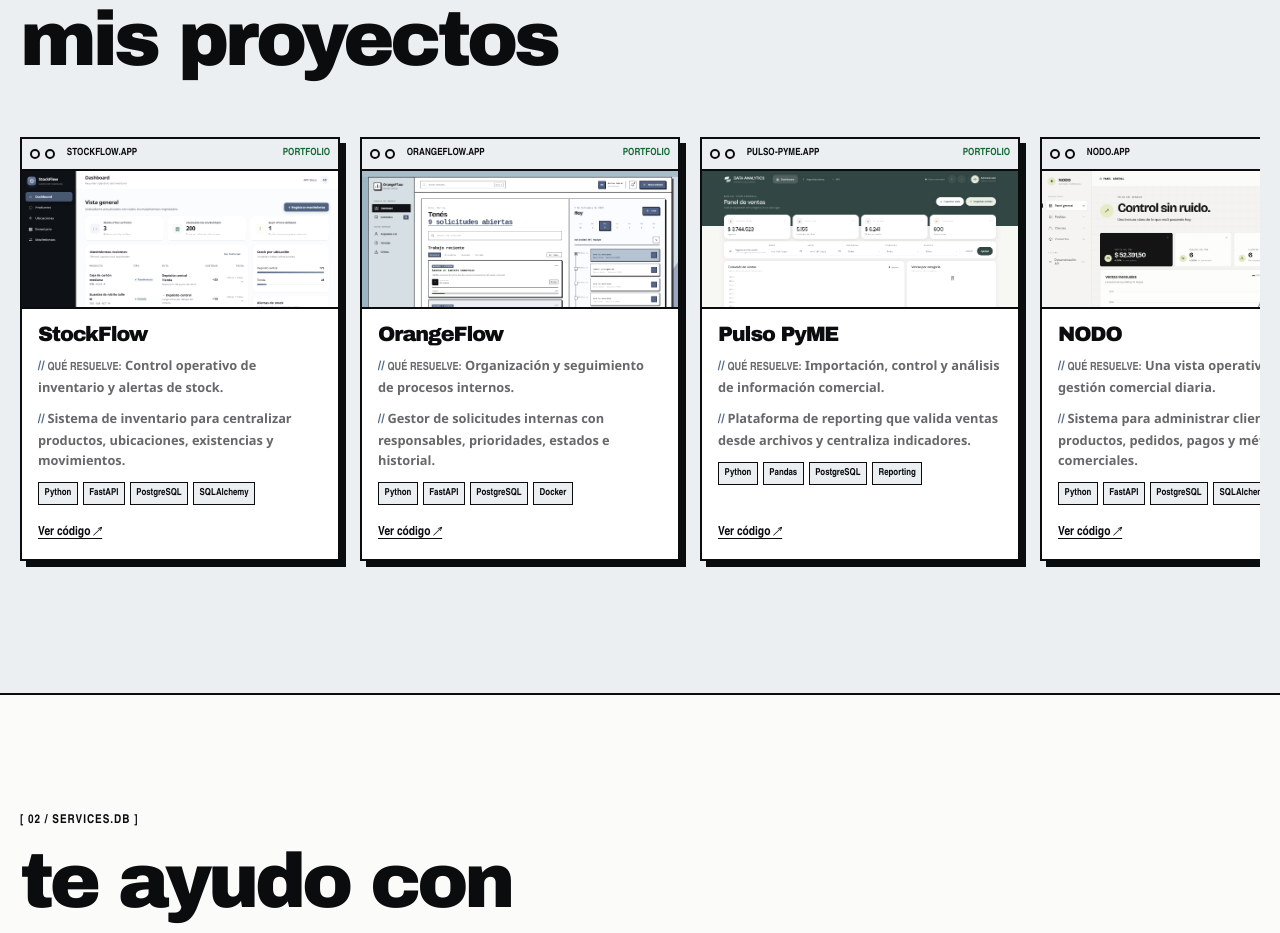
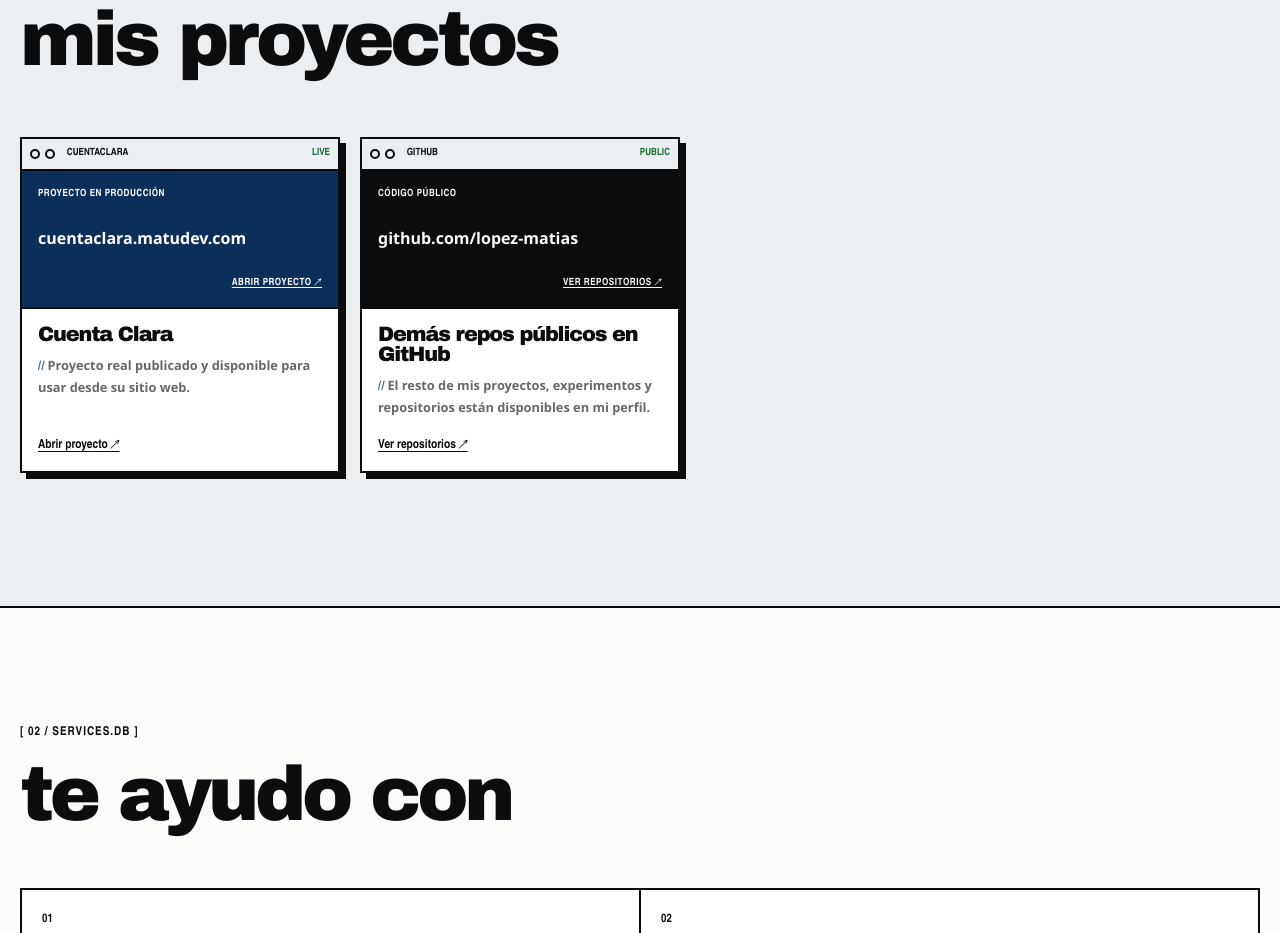
Before and after one commit to lopez-matias/personal_landing, a website: page index.html in a window 1280 px wide. Shown: the part 947-1880 px from the top of the page. Drawn offline with Linux system fonts and the light colour scheme.

Commit message:
cambios a medias, seccion proyectos

```diff
--- a/assets/css/system.css
+++ b/assets/css/system.css
@@ -539,11 +539,10 @@ h3 {
 
 .projects-grid {
   display: grid;
-  grid-auto-flow: column;
-  grid-auto-columns: 320px;
+  grid-template-columns: repeat(2, minmax(0, 320px));
   justify-content: start;
   gap: 1.25rem;
-  overflow-x: auto;
+  overflow-x: visible;
   padding: 0.25rem 0.4rem 1.1rem 0;
   scroll-snap-type: x mandatory;
   scrollbar-color: var(--ink) var(--panel);
@@ -571,16 +570,51 @@ h3 {
   background: #d8d8d2;
 }
 
-.project-shot img {
-  width: 100%;
-  height: 100%;
-  object-fit: cover;
-  object-position: top left;
-  filter: saturate(0.25) contrast(1.05);
+.project-link-preview {
+  display: flex;
+  flex-direction: column;
+  justify-content: space-between;
+  gap: 0.8rem;
+  padding: 1rem;
+  color: var(--paper);
+  text-decoration: none;
 }
 
-.project-shot:hover img {
-  filter: saturate(1) contrast(1);
+.project-link-preview--production {
+  background: var(--accent);
+  color: var(--on-accent);
+}
+
+.project-link-preview--github {
+  background: var(--ink);
+}
+
+.project-link-preview strong {
+  max-width: 100%;
+  overflow-wrap: anywhere;
+  font-size: 1rem;
+  line-height: 1.1;
+}
+
+.project-preview-kicker,
+.project-preview-action {
+  font-family: var(--mono);
+  font-size: 0.62rem;
+  font-weight: 900;
+  letter-spacing: 0.05em;
+  text-transform: uppercase;
+}
+
+.project-preview-action {
+  align-self: flex-end;
+  text-decoration: underline;
+  text-underline-offset: 0.25em;
+}
+
+.project-link-preview:hover,
+.project-link-preview:focus-visible {
+  background: var(--paper);
+  color: var(--ink);
 }
 
 .project-body {
@@ -593,21 +627,13 @@ h3 {
 
 .project-heading {
   display: grid;
-  grid-template-columns: minmax(0, 1fr) minmax(100px, 0.65fr);
+  grid-template-columns: 1fr;
   gap: 0.7rem;
   align-items: start;
 }
 
-.project-heading span,
 .project-body > p {
   color: var(--muted);
-}
-
-.project-heading span {
-  font-family: var(--mono);
-  font-size: 0.62rem;
-  font-weight: 800;
-  text-transform: uppercase;
 }
 
 .project-body > p {
@@ -620,52 +646,12 @@ h3 {
   -webkit-line-clamp: 3;
 }
 
-.project-body > .project-problem {
-  color: var(--ink);
-  -webkit-line-clamp: 2;
-}
-
-.project-problem strong {
-  font-family: var(--mono);
-  font-size: 0.7rem;
-  text-transform: uppercase;
-}
-
 .project-heading h3 {
   font-size: 1.3rem;
 }
 
-.project-window .tag-list {
-  gap: 0.3rem;
-}
-
-.project-window .tag-list li {
-  padding: 0.2rem 0.35rem;
-  font-size: 0.6rem;
-}
-
 .project-status {
   color: var(--success);
-}
-
-.tag-list,
-.about-pillars {
-  display: flex;
-  flex-wrap: wrap;
-  gap: 0.4rem;
-  margin: 0;
-  padding: 0;
-  list-style: none;
-}
-
-.tag-list li,
-.about-pillars li {
-  border: 1.5px solid var(--ink);
-  background: var(--panel);
-  padding: 0.3rem 0.5rem;
-  font-family: var(--mono);
-  font-size: 0.68rem;
-  font-weight: 900;
 }
 
 .project-actions {
@@ -1285,7 +1271,10 @@ textarea:focus {
   }
 
   .projects-grid {
+    grid-template-columns: none;
+    grid-auto-flow: column;
     grid-auto-columns: min(80vw, 310px);
+    overflow-x: auto;
     width: calc(100% + 0.625rem);
   }
 
@@ -1436,7 +1425,7 @@ textarea:focus {
   .quick-links a,
   .nav a,
   .nav button,
-  .project-shot img {
+  .project-link-preview {
     transition:
       background-color 150ms ease,
       color 150ms ease,
--- a/assets/js/app.js
+++ b/assets/js/app.js
@@ -15,29 +15,25 @@ function renderProjects() {
 
   container.innerHTML = projects
     .map((project) => {
-      const spanish = language() === "es";
-      const action = spanish ? "Ver código" : "View code";
-      const technologiesLabel = spanish ? "Tecnologías" : "Technologies";
-      const problemLabel = spanish ? "Qué resuelve" : "What it solves";
+      const name = localize(project.name);
+      const action = localize(project.action);
       return `
-        <article class="project-window">
+        <article class="project-window" data-project-kind="${project.kind}">
           <div class="window-titlebar">
             <span class="window-dots" aria-hidden="true"><i></i><i></i></span>
-            <span>${project.slug}.app</span>
+            <span>${project.slug}</span>
             <span class="project-status">${project.status}</span>
           </div>
-          <a class="project-shot" href="${project.github}" target="_blank" rel="noopener noreferrer" aria-label="${action}: ${project.name}">
-            <img src="${project.image}" alt="${localize(project.alt)}" width="1440" height="1000" loading="lazy" decoding="async">
+          <a class="project-shot project-link-preview project-link-preview--${project.kind}" href="${project.url}" target="_blank" rel="noopener noreferrer" aria-label="${action}: ${name}">
+            <span class="project-preview-kicker">${localize(project.previewEyebrow)}</span>
+            <strong>${project.displayUrl}</strong>
+            <span class="project-preview-action">${action} ↗</span>
           </a>
           <div class="project-body">
-            <div class="project-heading"><h3>${project.name}</h3></div>
-            <p class="project-problem code-comment"><strong>${problemLabel}:</strong> ${localize(project.problem)}</p>
+            <div class="project-heading"><h3>${name}</h3></div>
             <p class="code-comment">${localize(project.description)}</p>
-            <ul class="tag-list" aria-label="${technologiesLabel}">
-              ${project.technologies.map((technology) => `<li>${technology}</li>`).join("")}
-            </ul>
             <div class="project-actions">
-              <a href="${project.github}" target="_blank" rel="noopener noreferrer">${action} ↗</a>
+              <a href="${project.url}" target="_blank" rel="noopener noreferrer">${action} ↗</a>
             </div>
           </div>
         </article>`;
--- a/assets/js/data/projects.js
+++ b/assets/js/data/projects.js
@@ -1,86 +1,33 @@
 export const projects = [
   {
-    name: "StockFlow",
-    slug: "stockflow",
+    name: { es: "Cuenta Clara", en: "Cuenta Clara" },
+    slug: "cuentaclara",
+    kind: "production",
+    status: "LIVE",
+    url: "https://cuentaclara.matudev.com",
+    displayUrl: "cuentaclara.matudev.com",
+    previewEyebrow: { es: "PROYECTO EN PRODUCCIÓN", en: "LIVE PROJECT" },
     description: {
-      es: "Sistema de inventario para centralizar productos, ubicaciones, existencias y movimientos.",
-      en: "Inventory system for centralizing products, locations, stock levels and movements.",
+      es: "Proyecto real publicado y disponible para usar desde su sitio web.",
+      en: "A real project published and available to use on its website.",
     },
-    problem: {
-      es: "Control operativo de inventario y alertas de stock.",
-      en: "Operational inventory control and stock alerts.",
-    },
-    technologies: ["Python", "FastAPI", "PostgreSQL", "SQLAlchemy"],
-    github: "https://github.com/lopez-matias/inventory_system",
-    demo: "",
-    image: "assets/img/stockflow-dashboard.png",
-    alt: {
-      es: "Dashboard de StockFlow con inventario, movimientos y alertas de stock",
-      en: "StockFlow dashboard with inventory, movements and stock alerts",
-    },
-    status: "PORTFOLIO",
+    action: { es: "Abrir proyecto", en: "Open project" },
   },
   {
-    name: "OrangeFlow",
-    slug: "orangeflow",
+    name: {
+      es: "Demás repos públicos en GitHub",
+      en: "More public repositories on GitHub",
+    },
+    slug: "github",
+    kind: "github",
+    status: "PUBLIC",
+    url: "https://github.com/lopez-matias?tab=repositories",
+    displayUrl: "github.com/lopez-matias",
+    previewEyebrow: { es: "CÓDIGO PÚBLICO", en: "PUBLIC CODE" },
     description: {
-      es: "Gestor de solicitudes internas con responsables, prioridades, estados e historial.",
-      en: "Internal request manager with assignees, priorities, statuses and history.",
+      es: "El resto de mis proyectos, experimentos y repositorios están disponibles en mi perfil.",
+      en: "The rest of my projects, experiments and repositories are available on my profile.",
     },
-    problem: {
-      es: "Organización y seguimiento de procesos internos.",
-      en: "Organization and tracking of internal processes.",
-    },
-    technologies: ["Python", "FastAPI", "PostgreSQL", "Docker"],
-    github: "https://github.com/lopez-matias/taskflow-admin",
-    demo: "",
-    image: "assets/img/orangeflow-dashboard.png",
-    alt: {
-      es: "Dashboard de OrangeFlow con solicitudes y actividad del equipo",
-      en: "OrangeFlow dashboard with requests and team activity",
-    },
-    status: "PORTFOLIO",
-  },
-  {
-    name: "Pulso PyME",
-    slug: "pulso-pyme",
-    description: {
-      es: "Plataforma de reporting que valida ventas desde archivos y centraliza indicadores.",
-      en: "Reporting platform that validates sales files and centralizes indicators.",
-    },
-    problem: {
-      es: "Importación, control y análisis de información comercial.",
-      en: "Import, validation and analysis of commercial information.",
-    },
-    technologies: ["Python", "Pandas", "PostgreSQL", "Reporting"],
-    github: "https://github.com/lopez-matias/comercial-reportings",
-    demo: "",
-    image: "assets/img/reporting-dashboard.png",
-    alt: {
-      es: "Dashboard de Pulso PyME con indicadores y evolución de ventas",
-      en: "Pulso PyME dashboard with indicators and sales trends",
-    },
-    status: "PORTFOLIO",
-  },
-  {
-    name: "NODO",
-    slug: "nodo",
-    description: {
-      es: "Sistema para administrar clientes, productos, pedidos, pagos y métricas comerciales.",
-      en: "System for managing customers, products, orders, payments and business metrics.",
-    },
-    problem: {
-      es: "Una vista operativa para la gestión comercial diaria.",
-      en: "One operational view for day-to-day commercial management.",
-    },
-    technologies: ["Python", "FastAPI", "PostgreSQL", "SQLAlchemy"],
-    github: "https://github.com/lopez-matias/order_management",
-    demo: "",
-    image: "assets/img/nodo-dashboard.png",
-    alt: {
-      es: "Dashboard de NODO con ventas, pedidos, clientes y pagos",
-      en: "NODO dashboard with sales, orders, customers and payments",
-    },
-    status: "PORTFOLIO",
+    action: { es: "Ver repositorios", en: "View repositories" },
   },
 ];
```
Also changed, not shown: scripts/validate.mjs (+9 -16 lines), scripts/visual-check.mjs (+13 -4 lines), tests/content.test.js (+8 -3 lines), assets/img/cuentaclara-dashboard.png (added).
